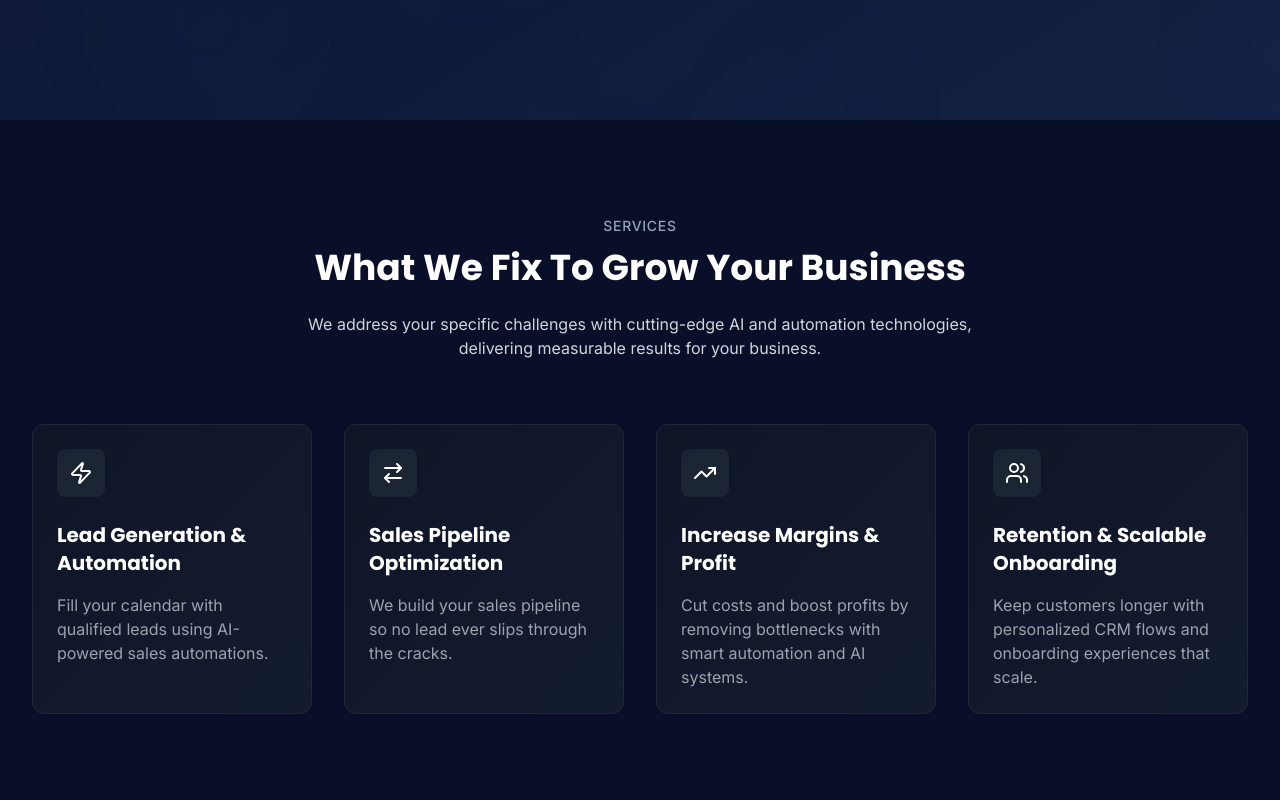
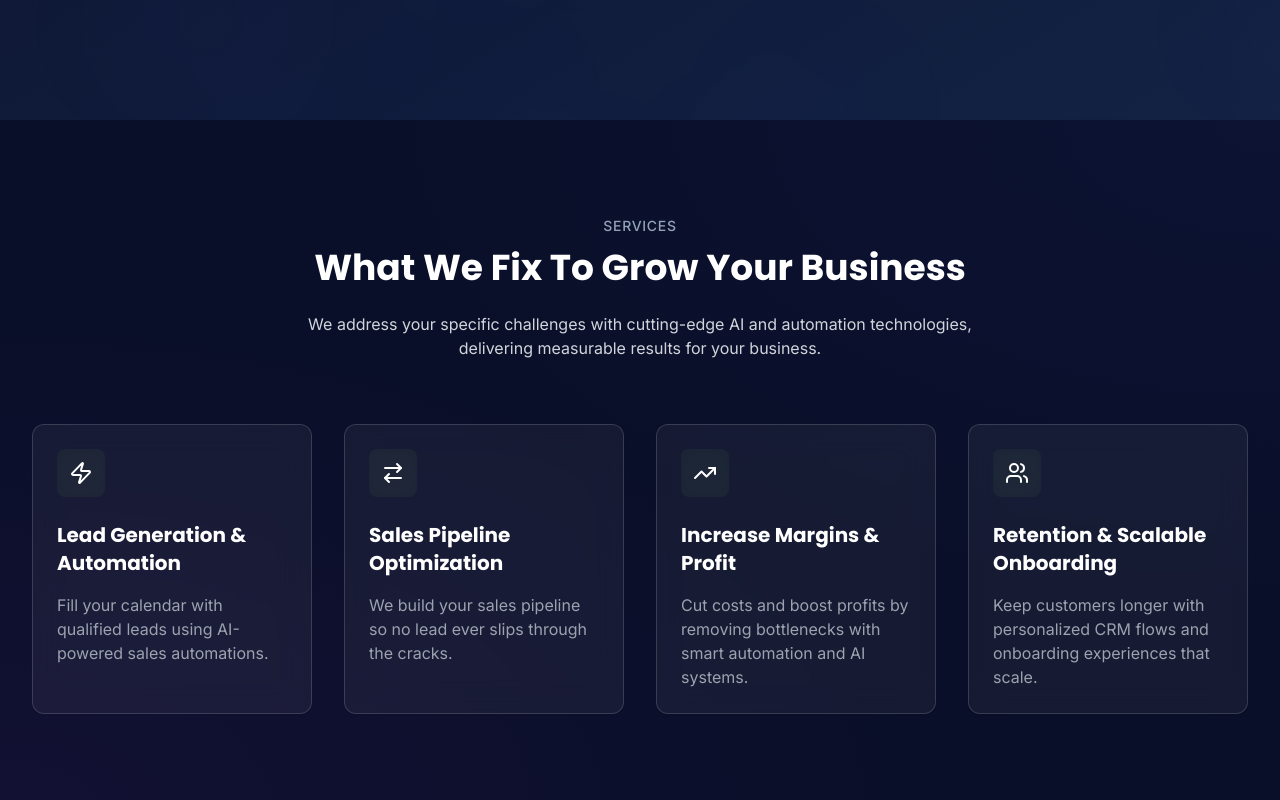
Before and after one commit to OneSecAgento1/one-sec-landing-ai, a React (Vite) app: page / in a window 1280 px wide. Shown: the part 680-1480 px from the top of the page. Built offline with nearby package versions, Linux system fonts and the light colour scheme.

Commit message:
Apply glassmorphism to sections
Apply glassmorphism to the Services and About Us sections.

```diff
--- a/src/components/sections/AboutSection.tsx
+++ b/src/components/sections/AboutSection.tsx
@@ -53,7 +53,10 @@ const AboutSection = () => {
   ];
 
   return (
-    <section id="about" className="py-24 bg-gradient-to-b from-onesec-dark/90 to-onesec-dark">
+    <section id="about" className="py-24 bg-gradient-to-b from-onesec-dark/90 to-onesec-dark relative">
+      {/* Decorative background elements with glassmorphism */}
+      <div className="absolute inset-0 bg-[radial-gradient(ellipse_at_center,_var(--tw-gradient-stops))] from-blue-900/5 via-transparent to-transparent pointer-events-none"></div>
+
       <div className="container mx-auto px-4">
         <div className="text-center mb-16">
           <p className="text-[#94a3b8] font-medium mb-3 uppercase tracking-wider text-sm opacity-0 animate-fade-in">ABOUT US</p>
@@ -66,12 +69,13 @@ const AboutSection = () => {
           </p>
         </div>
 
-        {/* Three value cards */}
+        {/* Three value cards with glassmorphism */}
         <div className="grid grid-cols-1 md:grid-cols-3 gap-8 mb-16">
           {pillars.map((pillar, index) => (
             <div
               key={pillar.id}
-              className="bg-gray-800/50 p-8 rounded-xl border border-gray-700 hover:border-onesec-primary/50 transition-all text-center opacity-0 animate-fade-in"
+              className="glassmorphism bg-white/5 backdrop-blur-sm p-8 rounded-xl border border-white/10
+                hover:border-onesec-primary/50 transition-all text-center opacity-0 animate-fade-in"
               style={{ animationDelay: `${0.3 + index * 0.1}s` }}
             >
               <div className="w-12 h-12 rounded-lg bg-gray-800/80 flex items-center justify-center mb-6 mx-auto">
@@ -83,7 +87,7 @@ const AboutSection = () => {
           ))}
         </div>
 
-        {/* Our Edge section */}
+        {/* Our Edge section with glassmorphism */}
         <div className="mt-24">
           <div className="text-center mb-12">
             <h2 className="text-3xl font-bold text-white mb-6 opacity-0 animate-fade-in">Our Edge</h2>
@@ -93,7 +97,8 @@ const AboutSection = () => {
             {edges.map((edge, index) => (
               <Card
                 key={edge.id}
-                className="bg-gradient-to-br from-gray-800/70 to-gray-900/90 border-gray-700 hover:border-onesec-accent/50 transition-all duration-300 opacity-0 animate-fade-in"
+                className="glassmorphism bg-white/5 backdrop-blur-sm border-white/10
+                  hover:border-onesec-accent/50 transition-all duration-300 opacity-0 animate-fade-in"
                 style={{ animationDelay: `${0.5 + index * 0.1}s` }}
               >
                 <CardContent className="p-6 text-center">
@@ -108,8 +113,8 @@ const AboutSection = () => {
           </div>
         </div>
 
-        {/* CTA Section */}
-        <div className="mt-24 bg-gray-800/30 rounded-2xl p-10 max-w-4xl mx-auto text-center border border-gray-700 opacity-0 animate-fade-in" style={{ animationDelay: "0.7s" }}>
+        {/* CTA Section enhanced glassmorphism */}
+        <div className="mt-24 glassmorphism bg-white/5 backdrop-blur-xl rounded-2xl p-10 max-w-4xl mx-auto text-center border border-white/15 opacity-0 animate-fade-in" style={{ animationDelay: "0.7s" }}>
           <h2 className="text-2xl md:text-3xl font-bold text-white mb-4">
             Ready to fix what's slowing you down and scale with AI + Automations?
           </h2>
--- a/src/components/sections/ServicesSection.tsx
+++ b/src/components/sections/ServicesSection.tsx
@@ -24,7 +24,11 @@ const ServicesSection = () => {
     description: "Keep customers longer with personalized CRM flows and onboarding experiences that scale."
   }];
 
-  return <section id="services" className="py-24 bg-gradient-to-b from-onesec-dark to-onesec-dark/95">
+  return <section id="services" className="py-24 bg-gradient-to-b from-onesec-dark to-onesec-dark/95 relative">
+      {/* Decorative background elements with glassmorphism */}
+      <div className="absolute inset-0 bg-[radial-gradient(ellipse_at_top_right,_var(--tw-gradient-stops))] from-blue-900/10 via-transparent to-transparent pointer-events-none"></div>
+      <div className="absolute inset-0 bg-[radial-gradient(ellipse_at_bottom_left,_var(--tw-gradient-stops))] from-purple-900/10 via-transparent to-transparent pointer-events-none"></div>
+
       <div className="container mx-auto">
         <div className="text-center mb-16">
           <p className="text-[#94a3b8] font-medium mb-3 uppercase tracking-wider text-sm opacity-0 animate-fade-in">Services</p>
@@ -39,8 +43,9 @@ const ServicesSection = () => {
 
         <div className="grid grid-cols-1 md:grid-cols-2 lg:grid-cols-4 gap-8">
           {solutions.map((solution, index) => <div key={solution.id}
-            className={`service-card bg-gradient-to-br from-gray-900/70 to-gray-800/50 p-6 rounded-xl
-            border border-gray-800 transition-all duration-300 hover:-translate-y-2 hover:rotate-1
+            className={`service-card glassmorphism bg-white/5 backdrop-blur-sm
+            border border-white/10 p-6 rounded-xl transition-all duration-300
+            hover:-translate-y-2 hover:rotate-1 hover:bg-white/10
             hover:shadow-[0_20px_50px_rgba(84,169,255,0.15)]
             hover:border-transparent hover:card-border-gradient opacity-0 animate-fade-in`}
             style={{
@@ -48,7 +53,7 @@ const ServicesSection = () => {
             }}
           >
               <div className="w-12 h-12 rounded-lg bg-gray-800/80 flex items-center justify-center mb-6
-                transition-transform duration-300 group-hover:scale-110">
+                backdrop-blur-md transition-transform duration-300 group-hover:scale-110">
                 {solution.icon}
               </div>
               <h3 className="text-xl font-bold text-white mb-4">{solution.title}</h3>
```
